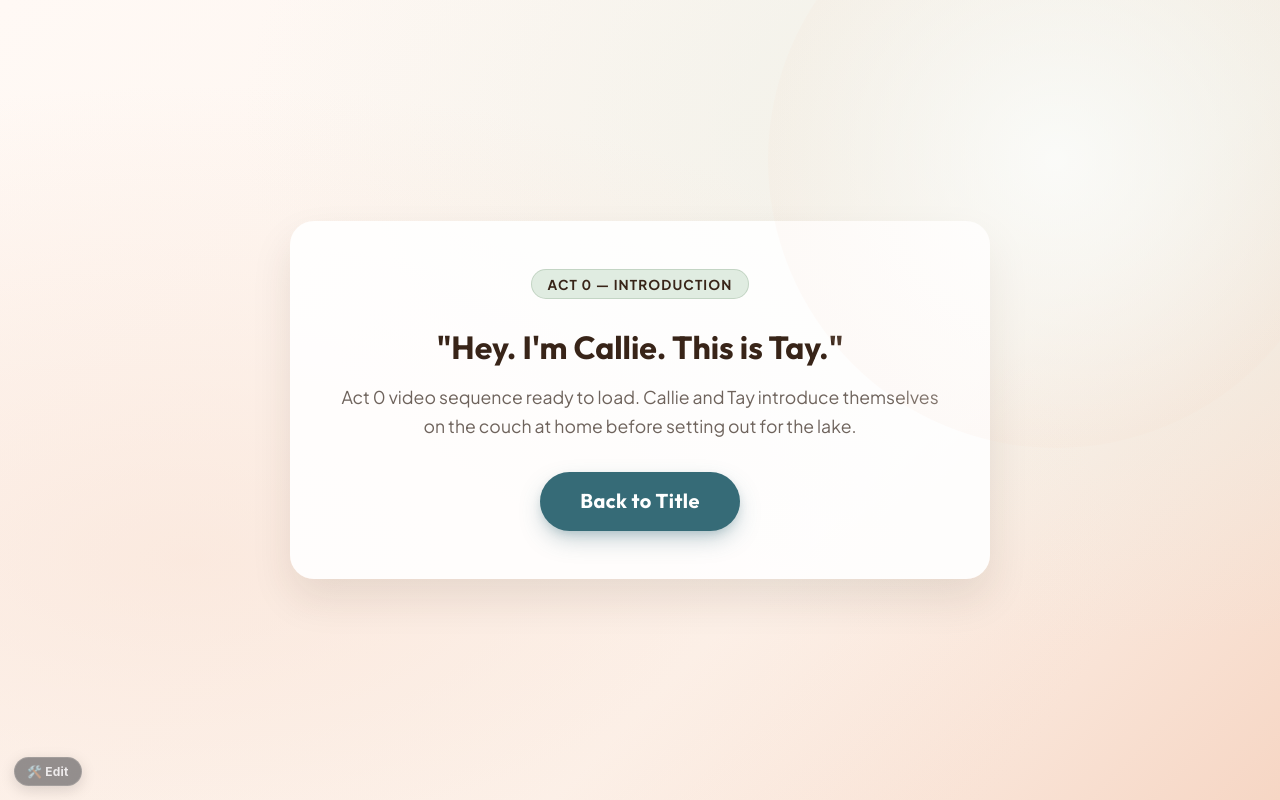
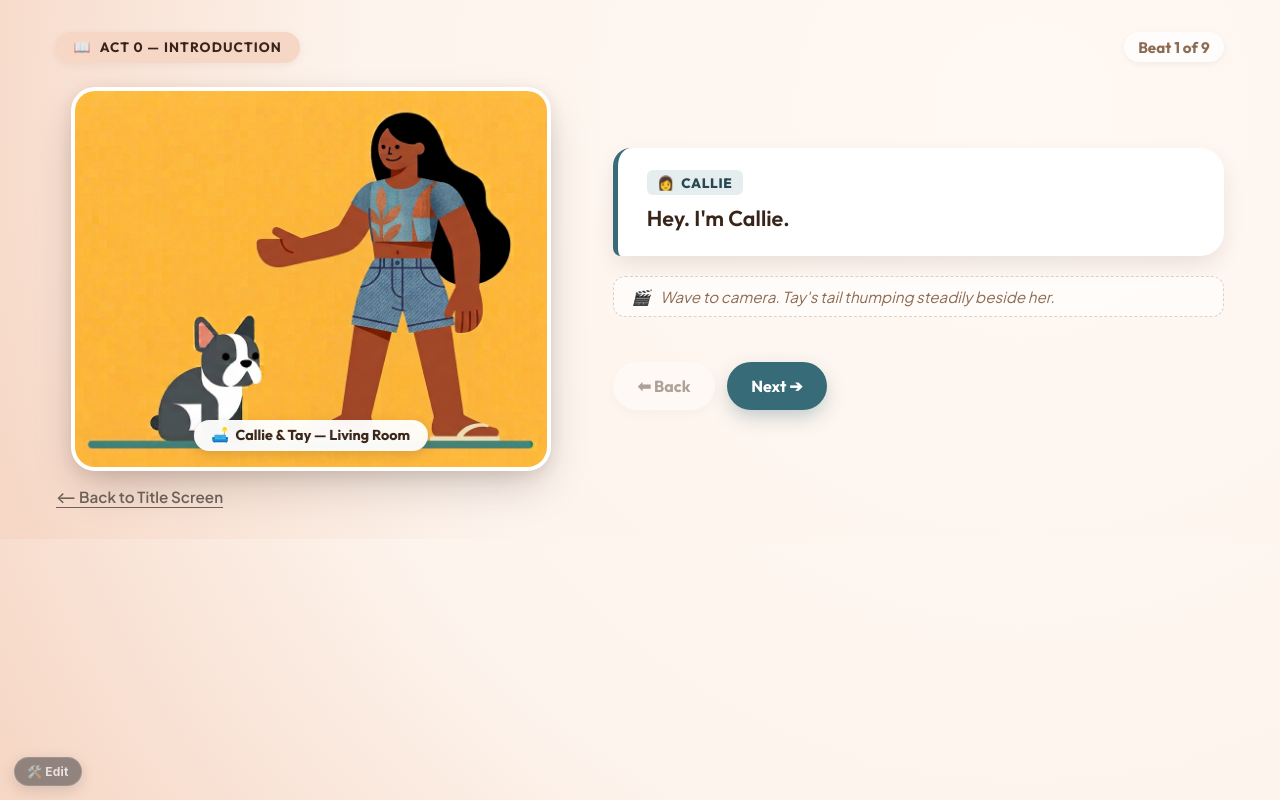
Before and after one commit to ausbigshow/heat-stroke-in-dogs, a website with bundled scripts: page index.html in a window 1280 px wide. Both pictures are taken after a click on the button "Continue". Built offline with nearby package versions, Linux system fonts and the light colour scheme; files whose address does not match are found by name.

Commit message:
feature: implement Act 0 couch scene with interactive speech bubble dialogue player

```diff
--- /dev/null
+++ b/css/act0-screen.css
@@ -0,0 +1,354 @@
+/* Act 0 Introduction Scene Styles */
+
+.act0-screen {
+  position: relative;
+  width: 100%;
+  height: 100%;
+  display: flex;
+  flex-direction: column;
+  justify-content: space-between;
+  padding: 2rem 3.5rem;
+  box-sizing: border-box;
+  background: radial-gradient(circle at 80% 20%, #FFF8F3 0%, var(--palette-peach-light) 60%, var(--palette-peach) 100%);
+  overflow-y: auto;
+  overflow-x: hidden;
+}
+
+/* Header Section */
+.act0-header {
+  display: flex;
+  align-items: center;
+  justify-content: space-between;
+  width: 100%;
+  margin-bottom: 1.5rem;
+}
+
+.act0-badge {
+  display: inline-flex;
+  align-items: center;
+  gap: 0.5rem;
+  background: var(--palette-peach);
+  color: var(--palette-brown-dark);
+  font-family: var(--font-family-display);
+  font-size: 0.85rem;
+  font-weight: 700;
+  letter-spacing: 0.08em;
+  text-transform: uppercase;
+  padding: 0.4rem 1.1rem;
+  border-radius: 100px;
+  box-shadow: 0 2px 8px rgba(56, 36, 24, 0.06);
+}
+
+.act0-progress-indicator {
+  font-family: var(--font-family-display);
+  font-weight: 700;
+  font-size: 0.95rem;
+  color: var(--palette-brown-light);
+  background: rgba(255, 255, 255, 0.8);
+  padding: 0.35rem 0.9rem;
+  border-radius: 100px;
+  box-shadow: 0 2px 6px rgba(0, 0, 0, 0.05);
+}
+
+/* Main Layout Grid */
+.act0-main-layout {
+  display: grid;
+  grid-template-columns: 1fr 1.2fr;
+  gap: 3rem;
+  align-items: center;
+  flex: 1;
+  max-width: 1300px;
+  margin: 0 auto;
+  width: 100%;
+}
+
+/* Character Card (Left Side) */
+.act0-media-panel {
+  display: flex;
+  flex-direction: column;
+  align-items: center;
+  justify-content: center;
+  position: relative;
+}
+
+.act0-couch-card {
+  position: relative;
+  width: 100%;
+  max-width: 480px;
+  aspect-ratio: 4 / 3.2;
+  border-radius: 24px;
+  overflow: hidden;
+  box-shadow:
+    0 20px 45px -10px rgba(56, 36, 24, 0.25),
+    0 4px 15px rgba(56, 36, 24, 0.1);
+  border: 4px solid #FFFFFF;
+  background: #FFFFFF;
+  transition: transform 0.3s ease;
+}
+
+.act0-couch-card:hover {
+  transform: translateY(-3px) scale(1.01);
+}
+
+.act0-couch-img {
+  width: 100%;
+  height: 100%;
+  object-fit: cover;
+  display: block;
+}
+
+.act0-character-tag {
+  position: absolute;
+  bottom: 1rem;
+  left: 50%;
+  transform: translateX(-50%);
+  background: rgba(255, 255, 255, 0.95);
+  backdrop-filter: blur(8px);
+  padding: 0.4rem 1.1rem;
+  border-radius: 100px;
+  font-family: var(--font-family-display);
+  font-size: 0.9rem;
+  font-weight: 700;
+  color: var(--palette-brown-dark);
+  box-shadow: 0 4px 12px rgba(56, 36, 24, 0.15);
+  white-space: nowrap;
+  display: flex;
+  align-items: center;
+  gap: 0.4rem;
+}
+
+/* Dialogue & Speech Bubbles Container (Right Side) */
+.act0-dialogue-panel {
+  display: flex;
+  flex-direction: column;
+  justify-content: center;
+  gap: 1.25rem;
+  min-height: 380px;
+}
+
+/* Speech Bubble Base */
+.speech-bubble {
+  position: relative;
+  padding: 1.4rem 1.8rem;
+  border-radius: 20px;
+  background: #FFFFFF;
+  box-shadow: 0 10px 25px -4px rgba(56, 36, 24, 0.12);
+  transition: all 0.35s cubic-bezier(0.16, 1, 0.3, 1);
+  animation: bubbleEntrance 0.4s cubic-bezier(0.16, 1, 0.3, 1) forwards;
+}
+
+@keyframes bubbleEntrance {
+  0% {
+    opacity: 0;
+    transform: translateY(12px) scale(0.97);
+  }
+  100% {
+    opacity: 1;
+    transform: translateY(0) scale(1);
+  }
+}
+
+.speech-bubble-speaker {
+  display: inline-flex;
+  align-items: center;
+  gap: 0.4rem;
+  font-family: var(--font-family-display);
+  font-size: 0.85rem;
+  font-weight: 800;
+  letter-spacing: 0.05em;
+  text-transform: uppercase;
+  margin-bottom: 0.5rem;
+  padding: 0.2rem 0.65rem;
+  border-radius: 6px;
+}
+
+.speech-bubble-text {
+  font-family: var(--font-family-display);
+  font-size: 1.35rem;
+  line-height: 1.45;
+  color: var(--palette-brown-dark);
+  font-weight: 600;
+}
+
+/* Callie Speech Bubble Styling */
+.speech-bubble.callie-bubble {
+  background: #FFFFFF;
+  border-left: 5px solid var(--palette-teal);
+  border-radius: 18px 24px 24px 8px;
+}
+
+.speech-bubble.callie-bubble .speech-bubble-speaker {
+  background: rgba(54, 107, 119, 0.12);
+  color: var(--palette-teal-dark);
+}
+
+/* Tay Subtitle / Dog Speech Bubble Styling */
+.speech-bubble.tay-bubble {
+  background: #FFF5EE;
+  border: 2px solid #F5C6AA;
+  border-left: 6px solid #FB923C;
+  border-radius: 8px 24px 24px 18px;
+  box-shadow: 0 12px 28px -4px rgba(251, 146, 60, 0.15);
+}
+
+.speech-bubble.tay-bubble .speech-bubble-speaker {
+  background: #FFE2D1;
+  color: #C2410C;
+}
+
+.speech-bubble.tay-bubble .speech-bubble-text {
+  font-family: var(--font-family-body);
+  font-style: italic;
+  font-weight: 700;
+  color: #7C2D12;
+  font-size: 1.3rem;
+}
+
+/* Stage Direction / Action Cue */
+.act0-stage-direction {
+  display: flex;
+  align-items: center;
+  gap: 0.6rem;
+  font-size: 0.95rem;
+  font-style: italic;
+  color: var(--palette-brown-light);
+  background: rgba(255, 255, 255, 0.6);
+  padding: 0.6rem 1.1rem;
+  border-radius: 12px;
+  border: 1px dashed rgba(141, 107, 83, 0.3);
+  animation: bubbleEntrance 0.5s cubic-bezier(0.16, 1, 0.3, 1) forwards;
+}
+
+/* Action Controls at Bottom of Panel */
+.act0-controls {
+  display: flex;
+  align-items: center;
+  justify-content: space-between;
+  margin-top: 1.5rem;
+  gap: 1rem;
+  flex-wrap: wrap;
+}
+
+.act0-nav-btn-group {
+  display: flex;
+  align-items: center;
+  gap: 0.75rem;
+}
+
+.act0-nav-btn {
+  display: inline-flex;
+  align-items: center;
+  justify-content: center;
+  padding: 0.75rem 1.4rem;
+  border-radius: 100px;
+  font-family: var(--font-family-display);
+  font-size: 1rem;
+  font-weight: 700;
+  cursor: pointer;
+  border: 2px solid transparent;
+  background: #FFFFFF;
+  color: var(--palette-brown-dark);
+  box-shadow: 0 4px 12px rgba(56, 36, 24, 0.08);
+  transition: all 0.2s cubic-bezier(0.16, 1, 0.3, 1);
+}
+
+.act0-nav-btn:hover:not(:disabled) {
+  background: var(--palette-peach-light);
+  transform: translateY(-2px);
+  box-shadow: 0 6px 16px rgba(56, 36, 24, 0.12);
+}
+
+.act0-nav-btn:disabled {
+  opacity: 0.4;
+  cursor: not-allowed;
+}
+
+.act0-nav-btn.btn-primary {
+  background: var(--palette-teal);
+  color: var(--palette-warm-white);
+  box-shadow: 0 8px 20px -3px rgba(54, 107, 119, 0.35);
+}
+
+.act0-nav-btn.btn-primary:hover {
+  background: var(--palette-brown-dark);
+  transform: translateY(-2px) scale(1.02);
+}
+
+.act0-nav-btn.btn-start-act1 {
+  background: var(--palette-brown-dark);
+  color: var(--palette-warm-white);
+  padding: 0.9rem 1.8rem;
+  font-size: 1.15rem;
+  box-shadow: 0 10px 25px rgba(56, 36, 24, 0.35);
+  animation: pulsePrimary 1.8s infinite;
+}
+
+@keyframes pulsePrimary {
+  0%, 100% { box-shadow: 0 10px 25px rgba(56, 36, 24, 0.35); }
+  50% { box-shadow: 0 14px 32px rgba(56, 36, 24, 0.5); transform: translateY(-1px); }
+}
+
+/* Bottom Actions (e.g. Back to Title) */
+.act0-footer {
+  display: flex;
+  align-items: center;
+  justify-content: space-between;
+  width: 100%;
+  margin-top: 1rem;
+}
+
+.btn-text-link {
+  background: none;
+  border: none;
+  font-family: var(--font-family-body);
+  font-size: 0.95rem;
+  font-weight: 600;
+  color: var(--palette-text-muted);
+  cursor: pointer;
+  text-decoration: underline;
+  text-underline-offset: 4px;
+  transition: color 0.15s ease;
+}
+
+.btn-text-link:hover {
+  color: var(--palette-brown-dark);
+}
+
+/* Responsive Adjustments */
+@media (max-width: 1024px) {
+  .act0-screen {
+    padding: 1.5rem 2rem;
+  }
+  .act0-main-layout {
+    gap: 2rem;
+  }
+  .speech-bubble-text {
+    font-size: 1.2rem;
+  }
+}
+
+@media (max-width: 768px) {
+  .act0-screen {
+    padding: 1rem 1.25rem;
+    height: auto;
+    min-height: 100vh;
+  }
+  .act0-main-layout {
+    grid-template-columns: 1fr;
+    gap: 1.5rem;
+  }
+  .act0-couch-card {
+    max-width: 100%;
+    aspect-ratio: 16 / 10;
+  }
+  .speech-bubble-text {
+    font-size: 1.1rem;
+  }
+  .act0-controls {
+    flex-direction: column-reverse;
+    align-items: stretch;
+  }
+  .act0-nav-btn {
+    width: 100%;
+  }
+}
--- /dev/null
+++ b/js/act0-screen.js
@@ -0,0 +1,310 @@
+/**
+ * Act 0 Screen Logic & Dialogue Player
+ * Renders the couch scene with Callie and Tay, presenting the intro dialogue
+ * as distinct speech bubbles for each respective character.
+ */
+
+export class Act0Screen {
+  constructor(app) {
+    this.app = app;
+    this.currentBeatIndex = 0;
+    this.container = null;
+
+    // Verbatim dialogue beats from Craft document (Act 0 — Dialogue Script)
+    this.beats = [
+      {
+        id: 'beat1',
+        title: 'Beat 1 — Hello',
+        dialogue: [
+          { speaker: 'callie', name: 'Callie', text: "Hey. I'm Callie." }
+        ],
+        direction: 'Wave to camera. Tay\'s tail thumping steadily beside her.'
+      },
+      {
+        id: 'beat2',
+        title: 'Beat 2 — The Name',
+        dialogue: [
+          { speaker: 'callie', name: 'Callie', text: "This is Tay." }
+        ],
+        direction: 'Callie\'s hand goes to Tay\'s back. Ears perk hard at her own name.'
+      },
+      {
+        id: 'beat3',
+        title: 'Beat 3 — Tay Introduces Herself',
+        dialogue: [
+          { speaker: 'tay', name: 'Tay (Subtitles)', text: "That's me! That's my name!" }
+        ],
+        direction: 'Two quick high excited barks. Whole body wiggling, tongue out, staring straight down the lens.'
+      },
+      {
+        id: 'beat4',
+        title: 'Beat 4 — Who She Is',
+        dialogue: [
+          { speaker: 'callie', name: 'Callie', text: "She's a French Bulldog. She loves snacks, the lake, and me. In whatever order you want." }
+        ],
+        direction: 'Callie smiling warmly, gesturing toward Tay.'
+      },
+      {
+        id: 'beat5',
+        title: 'Beat 5 — The Order',
+        dialogue: [
+          { speaker: 'tay', name: 'Tay (Subtitles)', text: "Snacks. Definitely snacks first." }
+        ],
+        direction: 'One bright, clipped yip. Sharp head tilt, ears swiveling.'
+      },
+      {
+        id: 'beat6',
+        title: 'Beat 6 — The Thesis Joke',
+        dialogue: [
+          { speaker: 'callie', name: 'Callie', text: "She's also never once known when something's wrong with her." },
+          { speaker: 'tay', name: 'Tay (Subtitles)', text: "I feel amazing! I always feel amazing!" }
+        ],
+        direction: 'Happy huff-bark under Callie\'s words. Tay looking up at her, tail going, thrilled to be discussed.'
+      },
+      {
+        id: 'beat7',
+        title: 'Beat 7 — The Turn',
+        dialogue: [
+          { speaker: 'callie', name: 'Callie', text: "A couple summers ago, we drove out to the lake. It was a good day. Right up until it wasn't." }
+        ],
+        direction: 'Her smile fades to something plainer. Room tone only. Tay\'s chin lowers onto Callie\'s leg.'
+      },
+      {
+        id: 'beat8',
+        title: 'Beat 8 — The Serious Fact',
+        dialogue: [
+          { speaker: 'callie', name: 'Callie', text: "Tay had heat stroke. It almost killed her." }
+        ],
+        direction: 'Total silence under the line. Hold two full seconds.'
+      },
+      {
+        id: 'beat9',
+        title: 'Beat 9 — Handing Off',
+        dialogue: [
+          { speaker: 'tay', name: 'Tay (Subtitles)', text: "I was having such a good day!" },
+          { speaker: 'callie', name: 'Callie', text: "You were. That was kind of the problem." },
+          { speaker: 'callie', name: 'Callie', text: "She felt it before I saw it. So she's telling this part." },
+          { speaker: 'tay', name: 'Tay (Subtitles)', text: "I'll tell it! I'll tell it so good!" }
+        ],
+        direction: 'One bright bark. Callie looks at her, then back to camera, smiling despite herself.'
+      }
+    ];
+
+    this.handleKeyDown = this.handleKeyDown.bind(this);
+  }
+
+  mount() {
+    this.container = document.getElementById('screen-act0');
+    if (!this.container) return;
+
+    this.render();
+    window.addEventListener('keydown', this.handleKeyDown);
+  }
+
+  unmount() {
+    window.removeEventListener('keydown', this.handleKeyDown);
+  }
+
+  render() {
+    if (!this.container) return;
+
+    const beat = this.beats[this.currentBeatIndex];
+    const totalBeats = this.beats.length;
+    const isFirstBeat = this.currentBeatIndex === 0;
+    const isLastBeat = this.currentBeatIndex === totalBeats - 1;
+
+    // Generate speech bubbles markup for current beat
+    const bubblesHtml = beat.dialogue.map((item, idx) => {
+      const isTay = item.speaker === 'tay';
+      const bubbleClass = isTay ? 'tay-bubble' : 'callie-bubble';
+      const avatarIcon = isTay ? '🐶' : '👩';
+      const editorId = `act0-bubble-${beat.id}-${idx}`;
+
+      return `
+        <div class="speech-bubble ${bubbleClass}" data-editor-id="${editorId}">
+          <div class="speech-bubble-speaker">
+            <span>${avatarIcon}</span>
+            <span>${item.name}</span>
+          </div>
+          <p class="speech-bubble-text">${item.text}</p>
+        </div>
+      `;
+    }).join('');
+
+    this.container.innerHTML = `
+      <div class="act0-screen" data-editor-id="act0-screen-container">
+        <!-- Header -->
+        <header class="act0-header" data-editor-id="act0-header">
+          <div class="act0-badge" data-editor-id="act0-badge">
+            <span>📖</span>
+            <span>Act 0 — Introduction</span>
+          </div>
+          <div class="act0-progress-indicator" data-editor-id="act0-progress">
+            <span>Beat ${this.currentBeatIndex + 1} of ${totalBeats}</span>
+          </div>
+        </header>
+
+        <!-- Main Layout: Couch Illustration on Left, Speech Bubbles on Right -->
+        <div class="act0-main-layout" data-editor-id="act0-main-layout">
+          <!-- Left Media Panel -->
+          <div class="act0-media-panel" data-editor-id="act0-media-panel">
+            <div class="act0-couch-card" data-editor-id="act0-couch-card">
+              <img
+                src="Assets/Image/CallieAndTay.jpg"
+                alt="Callie and Tay sitting together on the couch at home"
+                class="act0-couch-img"
+                data-editor-id="act0-couch-image"
+              />
+              <div class="act0-character-tag" data-editor-id="act0-character-tag">
+                <span>🛋️</span>
+                <span>Callie & Tay — Living Room</span>
+              </div>
+            </div>
+          </div>
+
+          <!-- Right Dialogue Panel -->
+          <div class="act0-dialogue-panel" data-editor-id="act0-dialogue-panel">
+            <div id="act0-bubbles-container" class="act0-bubbles-container">
+              ${bubblesHtml}
+            </div>
+
+            <!-- Stage Direction Note -->
+            <div class="act0-stage-direction" data-editor-id="act0-direction">
+              <span>🎬</span>
+              <span>${beat.direction}</span>
+            </div>
+
+            <!-- Navigation Controls -->
+            <div class="act0-controls" data-editor-id="act0-controls">
+              <div class="act0-nav-btn-group">
+                <button
+                  id="act0-prev-btn"
+                  class="act0-nav-btn"
+                  ${isFirstBeat ? 'disabled' : ''}
+                  data-editor-id="act0-prev-btn"
+                  title="Previous Beat (ArrowLeft)"
+                >
+                  ⬅ Back
+                </button>
+                ${!isLastBeat ? `
+                  <button
+                    id="act0-next-btn"
+                    class="act0-nav-btn btn-primary"
+                    data-editor-id="act0-next-btn"
+                    title="Next Beat (Space / ArrowRight)"
+                  >
+                    Next ➔
+                  </button>
+                ` : `
+                  <button
+                    id="act0-start-act1-btn"
+                    class="act0-nav-btn btn-start-act1"
+                    data-editor-id="act0-start-act1-btn"
+                    title="Proceed to Act 1: The Lake Trip"
+                  >
+                    🐾 Begin Act 1: The Lake Trip ➔
+                  </button>
+                `}
+              </div>
+            </div>
+          </div>
+        </div>
+
+        <!-- Footer -->
+        <footer class="act0-footer" data-editor-id="act0-footer">
+          <button id="act0-back-to-title-btn" class="btn-text-link" data-editor-id="act0-back-title">
+            ⟵ Back to Title Screen
+          </button>
+        </footer>
+      </div>
+    `;
+
+    this.bindEvents();
+  }
+
+  bindEvents() {
+    const prevBtn = this.container.querySelector('#act0-prev-btn');
+    if (prevBtn) {
+      prevBtn.addEventListener('click', (e) => {
+        if (this.isEditModeActive()) return;
+        this.prevBeat();
+      });
+    }
+
+    const nextBtn = this.container.querySelector('#act0-next-btn');
+    if (nextBtn) {
+      nextBtn.addEventListener('click', (e) => {
+        if (this.isEditModeActive()) return;
+        this.nextBeat();
+      });
+    }
+
+    const startAct1Btn = this.container.querySelector('#act0-start-act1-btn');
+    if (startAct1Btn) {
+      startAct1Btn.addEventListener('click', (e) => {
+        if (this.isEditModeActive()) return;
+        this.startAct1();
+      });
+    }
+
+    const backTitleBtn = this.container.querySelector('#act0-back-to-title-btn');
+    if (backTitleBtn) {
+      backTitleBtn.addEventListener('click', (e) => {
+        if (this.isEditModeActive()) return;
+        if (this.app && typeof this.app.navigateTo === 'function') {
+          this.app.navigateTo('opening');
+        }
+      });
+    }
+  }
+
+  isEditModeActive() {
+    return document.body.classList.contains('edit-mode-active');
+  }
+
+  nextBeat() {
+    if (this.currentBeatIndex < this.beats.length - 1) {
+      this.currentBeatIndex++;
+      this.render();
+      if (this.app?.editor?.selection) {
+        this.app.editor.selection.refresh();
+      }
+    }
+  }
+
+  prevBeat() {
+    if (this.currentBeatIndex > 0) {
+      this.currentBeatIndex--;
+      this.render();
+      if (this.app?.editor?.selection) {
+        this.app.editor.selection.refresh();
+      }
+    }
+  }
+
+  startAct1() {
+    if (this.app && typeof this.app.navigateTo === 'function') {
+      this.app.navigateTo('act1');
+    } else {
+      console.log('🐾 Act 1 starting...');
+      alert('Act 1: The Lake Trip is up next!');
+    }
+  }
+
+  handleKeyDown(e) {
+    if (this.isEditModeActive()) return;
+    if (e.target.tagName === 'INPUT' || e.target.tagName === 'TEXTAREA') return;
+
+    if (e.key === 'ArrowRight' || e.key === 'Space') {
+      if (this.currentBeatIndex < this.beats.length - 1) {
+        e.preventDefault();
+        this.nextBeat();
+      }
+    } else if (e.key === 'ArrowLeft') {
+      if (this.currentBeatIndex > 0) {
+        e.preventDefault();
+        this.prevBeat();
+      }
+    }
+  }
+}
--- a/js/app.js
+++ b/js/app.js
@@ -4,6 +4,7 @@
  */
 
 import { OpeningScreen } from './opening-screen.js';
+import { Act0Screen } from './act0-screen.js';
 import { initEditMode } from './editor/index.js';
 
 class CourseApp {
@@ -28,41 +29,85 @@ class CourseApp {
 
   navigateTo(screenKey) {
     console.log(`🎬 Navigating to scene: ${screenKey}`);
+    const prevScreenKey = this.currentScreen;
+    if (this.screens[prevScreenKey]?.unmount) {
+      this.screens[prevScreenKey].unmount();
+    }
+
     this.currentScreen = screenKey;
+    const stage = document.getElementById('stage');
+    if (!stage) return;
 
     if (screenKey === 'act0') {
-      this.renderAct0Placeholder();
+      stage.innerHTML = `<section id="screen-act0" aria-label="Act 0 Introduction Scene"></section>`;
+      this.screens.act0 = new Act0Screen(this);
+      this.screens.act0.mount();
+    } else if (screenKey === 'opening') {
+      this.renderOpeningScreen();
+      this.screens.opening = new OpeningScreen(this);
+      this.screens.opening.mount();
     }
 
     if (this.editor && this.editor.state) {
       this.editor.state.emit('screen_changed', screenKey);
+      if (this.editor.selection) {
+        this.editor.selection.setSelectedElement(null);
+      }
     }
   }
 
-  renderAct0Placeholder() {
+  renderOpeningScreen() {
     const stage = document.getElementById('stage');
     if (!stage) return;
 
     stage.innerHTML = `
-      <section id="screen-act0" class="opening-screen" aria-label="Act 0 Introduction Scene" style="justify-content: center; align-items: center; text-align: center;">
-        <div style="max-width: 700px; background: rgba(255,255,255,0.9); padding: 3rem; border-radius: 24px; box-shadow: 0 20px 40px rgba(56,36,24,0.1);" data-editor-id="act0-intro-box">
-          <div class="opening-title-badge" data-editor-id="act0-badge">Act 0 — Introduction</div>
-          <h2 style="font-family: var(--font-family-display); font-size: 2rem; color: var(--palette-brown-dark); margin: 1rem 0;" data-editor-id="act0-title">
-            "Hey. I'm Callie. This is Tay."
-          </h2>
-          <p style="color: var(--palette-text-muted); font-size: 1.1rem; line-height: 1.6; margin-bottom: 2rem;" data-editor-id="act0-desc">
-            Act 0 video sequence ready to load. Callie and Tay introduce themselves on the couch at home before setting out for the lake.
-          </p>
-          <button id="btn-back-opening" class="continue-btn is-visible" style="opacity: 1; pointer-events: auto;" data-editor-id="act0-back-btn">
-            <span class="continue-text">Back to Title</span>
+      <section id="screen-opening" class="opening-screen" aria-label="Course Opening Screen">
+        <!-- Header & Title Container at Top -->
+        <header class="opening-title-container" data-editor-id="opening-title-box">
+          <div class="opening-title-badge" data-editor-id="opening-badge">An Interactive Veterinary Story</div>
+          <h1 class="opening-title" data-editor-id="opening-title-text">
+            Callie and Tay:
+            <span class="subtitle-part">a story about heat stroke in dogs.</span>
+          </h1>
+        </header>
+
+        <!-- Main Body Area -->
+        <div class="opening-body">
+          <!-- Characters Container (Placed off-center to the left third of viewport) -->
+          <div class="characters-container" data-editor-id="opening-characters" aria-label="Illustration of Callie and her French Bulldog, Tay">
+            <div class="character-card">
+              <img
+                src="Assets/Image/CallieAndTay.jpg"
+                alt="Callie sitting on a couch with her French Bulldog Tay"
+                class="character-image"
+                data-editor-id="opening-character-img"
+              >
+              <div class="character-label-pill" data-editor-id="opening-character-pill">
+                <span class="dot" aria-hidden="true"></span>
+                <span>Callie & Tay</span>
+              </div>
+            </div>
+          </div>
+        </div>
+
+        <!-- Lower Right Continue Button Container -->
+        <div class="continue-btn-container" data-editor-id="opening-continue-container">
+          <button
+            id="btn-continue"
+            class="continue-btn is-visible"
+            data-editor-id="opening-continue-btn"
+            aria-label="Continue to introduction"
+          >
+            <span class="continue-text">Continue</span>
+            <span class="continue-arrow" aria-hidden="true">
+              <svg viewBox="0 0 24 24">
+                <path d="M5 12h14M12 5l7 7-7 7" stroke="currentColor" stroke-width="2.5" stroke-linecap="round" stroke-linejoin="round" fill="none"/>
+              </svg>
+            </span>
           </button>
         </div>
       </section>
     `;
-
-    document.getElementById('btn-back-opening')?.addEventListener('click', () => {
-      window.location.reload();
-    });
   }
 }
 
```
Also changed, not shown: index.html (+1 -0 lines).
